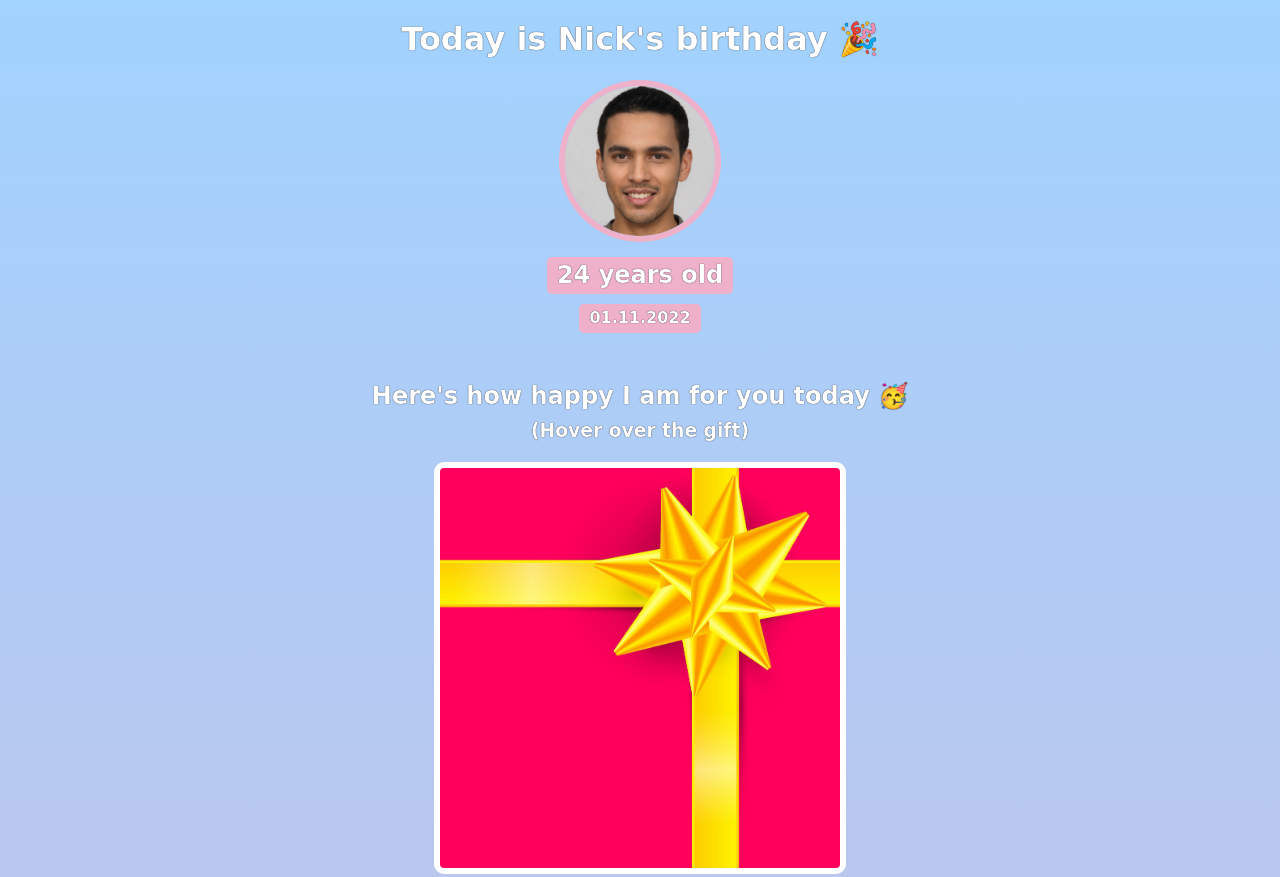
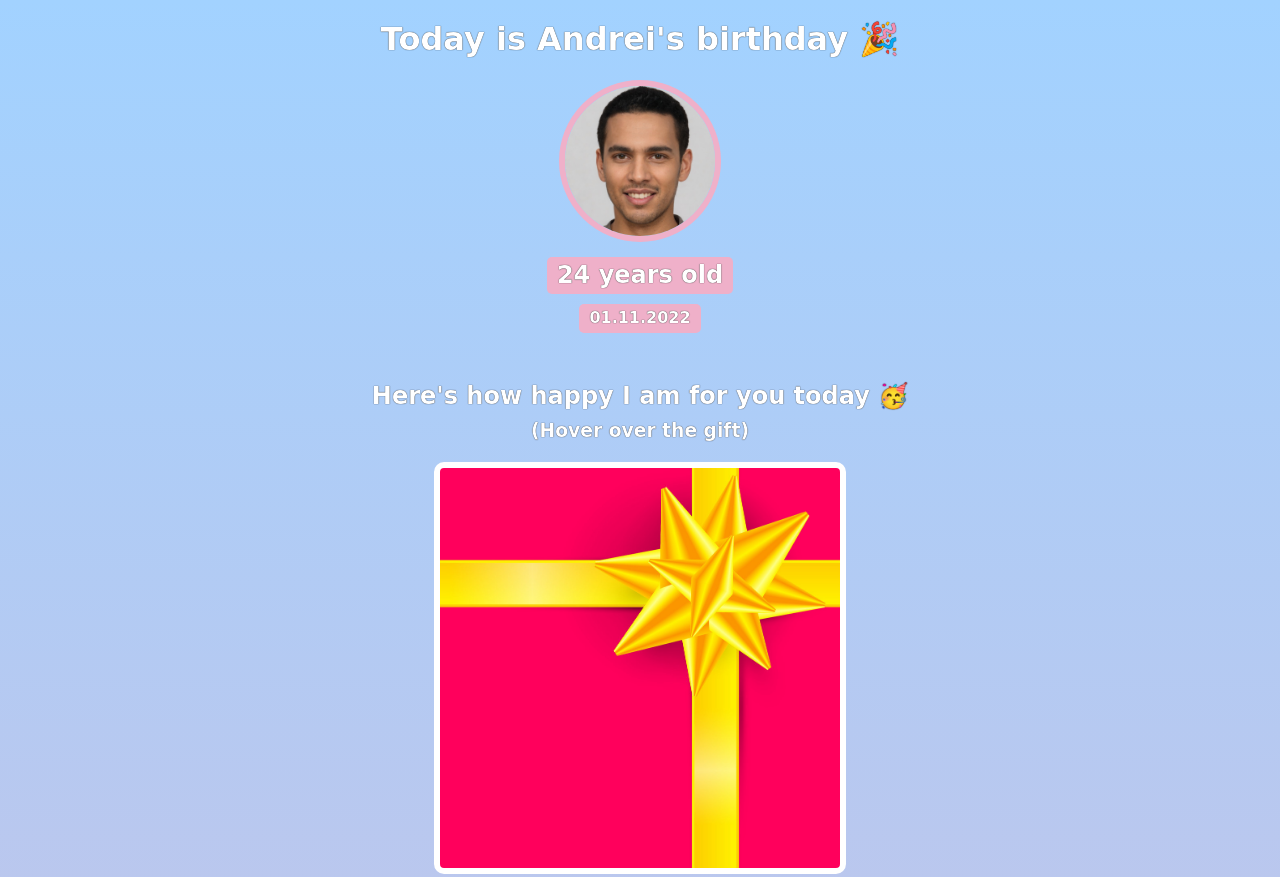
Before and after one commit to marvelousgamer/birthday-site, a website built with Vite: page index.html in a window 1280 px wide. Shown: the top 877 px of the page. Built offline with nearby package versions, Linux system fonts and the light colour scheme; a web font is replaced by a local one.

Commit message:
Change the name to Andrei

```diff
--- a/index.html
+++ b/index.html
@@ -7,7 +7,7 @@
     </head>
     <body>
         <div id="header">
-            <h1>Today is Nick's birthday 🎉</h1>
+            <h1>Today is Andrei's birthday 🎉</h1>
             <img id="bff-img" src="images/nick.jpg">
             <h2 id="bday-age">24 years old</h2>
             <h4 id="bday-date">01.11.2022</h4>
```
